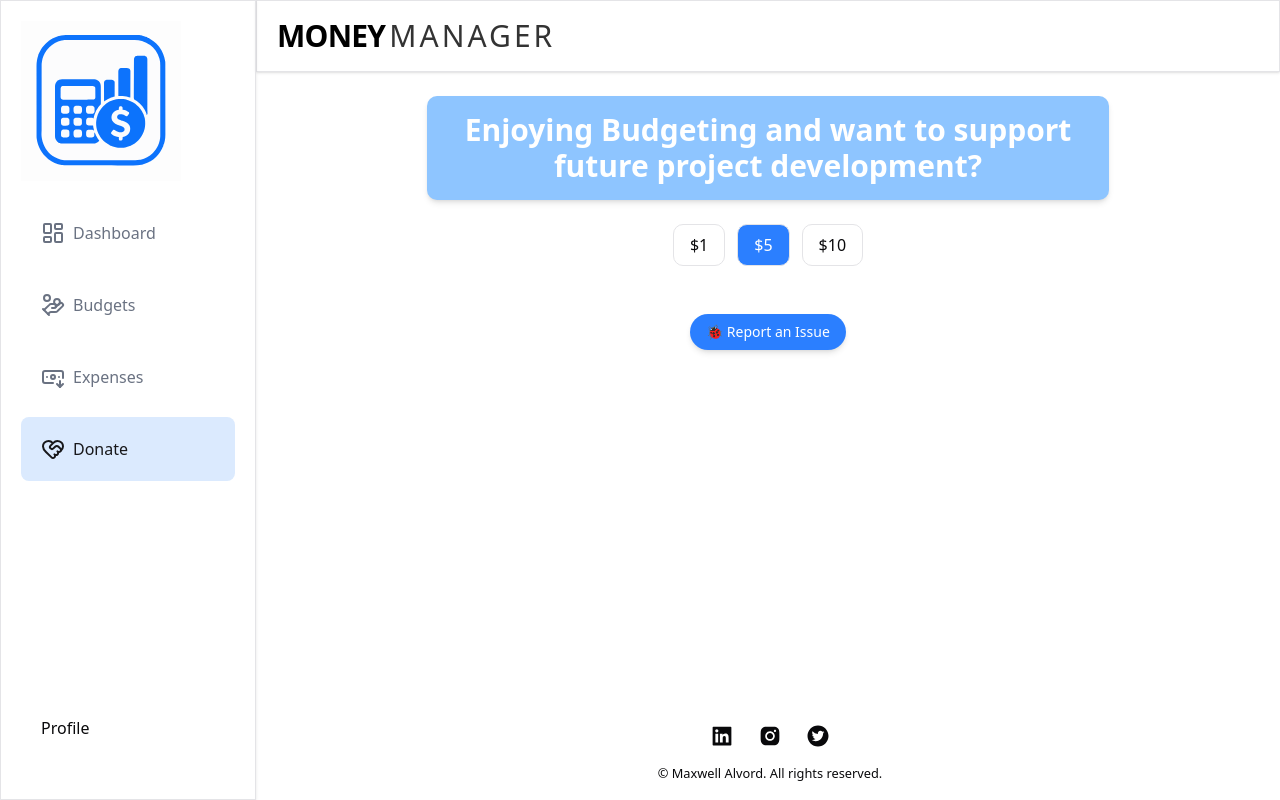
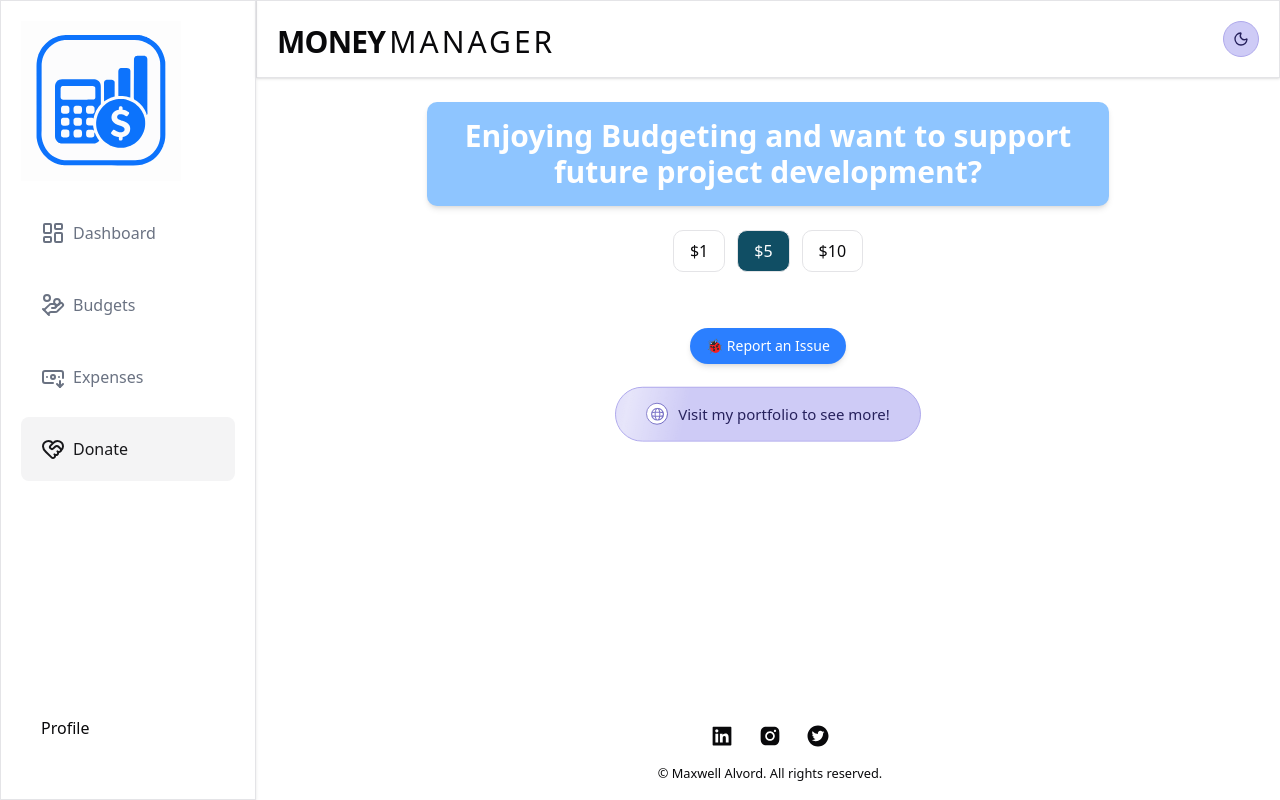
Before and after one commit to maxwellalvord/Money-Manager, a Next.js app: page /Dash/donate in a window 1280 px wide. Built offline with nearby package versions, Linux system fonts and the light colour scheme; no server answers.

Commit message:
add portfolio link to donation page,use next themes and create a toggle themes file to create button component, bug fix pay pal donation link

```diff
--- a/app/(routes)/Dash/_components/DashboardHeader.jsx
+++ b/app/(routes)/Dash/_components/DashboardHeader.jsx
@@ -1,14 +1,17 @@
 import { UserButton } from '@clerk/nextjs'
 import React from 'react'
+import ThemeToggle from '@/app/_components/ThemeToggle'
 
 function DashboardHeader() {
   return (
     <div className='p-5 shadow-sm border flex justify-between'>
-       <p className="text-3xl font-extrabold text-black tracking-tight uppercase leading-none flex items-end gap-1">
+       <p className="text-3xl font-extrabold text-foreground tracking-tight uppercase leading-none flex items-end gap-1">
         <span className="font-extrabold">Money</span>
-        <span className="font-light tracking-widest text-black/80">Manager</span>
+        <span className="font-light tracking-widest text-foreground">Manager</span>
       </p>
-      <div>
+      <div className="flex items-center gap-3">
+      <ThemeToggle />
+
         <UserButton />
       </div>
     </div>
--- a/app/(routes)/Dash/_components/SideNav.jsx
+++ b/app/(routes)/Dash/_components/SideNav.jsx
@@ -50,8 +50,8 @@ function SideNav() {
                     const Icon = menu.icon;
                     return (
                         <Link key={menu.id} href={menu.path}>
-                            <h2 key={menu.id} className={`flex gap-2 items-center text-gray-500 font-medium mb-2 p-5 rounded-md hover:text-primary hover:bg-blue-100
-                            ${path == menu.path && "bg-blue-100 text-primary"}
+                            <h2 key={menu.id} className={`flex gap-2 items-center text-gray-500 font-medium mb-2 p-5 rounded-md hover:text-primary hover:bg-ring
+                            ${path == menu.path && "bg-muted text-primary"}
                             `}>
                                 <Icon />
                                 {menu.name}
--- a/app/(routes)/Dash/budgets/_components/CreateBudget.jsx
+++ b/app/(routes)/Dash/budgets/_components/CreateBudget.jsx
@@ -51,7 +51,7 @@ function CreateBudget({ refreshData }) {
 
       <Dialog>
         <DialogTrigger className='w-full'>
-          <div className='bg-slate-100 p-10 rounded-md items-center flex flex-col border-2 border-dashed cursor-pointer hover:shadow-md'>
+          <div className='bg-background p-10 rounded-md items-center flex flex-col border-2 border-dashed cursor-pointer hover:shadow-md'>
             <h2 className='text-3xl'>+</h2>
             <h2>Create New Budget</h2>
           </div>
--- a/app/(routes)/Dash/donate/page.jsx
+++ b/app/(routes)/Dash/donate/page.jsx
@@ -9,6 +9,13 @@ import { AiFillTwitterCircle } from 'react-icons/ai'
 
 export default function Page() {
     const [tier, setTier] = useState("5");
+
+
+
+
+    const GLOBE_PATH =
+        "M10.27 14.1a6.5 6.5 0 0 0 3.67-3.45q-1.24.21-2.7.34-.31 1.83-.97 3.1M8 16A8 8 0 1 0 8 0a8 8 0 0 0 0 16m.48-1.52a7 7 0 0 1-.96 0H7.5a4 4 0 0 1-.84-1.32q-.38-.89-.63-2.08a40 40 0 0 0 3.92 0q-.25 1.2-.63 2.08a4 4 0 0 1-.84 1.31zm2.94-4.76q1.66-.15 2.95-.43a7 7 0 0 0 0-2.58q-1.3-.27-2.95-.43a18 18 0 0 1 0 3.44m-1.27-3.54a17 17 0 0 1 0 3.64 39 39 0 0 1-4.3 0 17 17 0 0 1 0-3.64 39 39 0 0 1 4.3 0m1.1-1.17q1.45.13 2.69.34a6.5 6.5 0 0 0-3.67-3.44q.65 1.26.98 3.1M8.48 1.5l.01.02q.41.37.84 1.31.38.89.63 2.08a40 40 0 0 0-3.92 0q-.25-1.2.63-2.08a4 4 0 0 1 .85-1.32 7 7 0 0 1 .96 0m-2.75.4a6.5 6.5 0 0 0-3.67 3.44 29 29 0 0 1 2.7-.34q.31-1.83.97-3.1M4.58 6.28q-1.66.16-2.95.43a7 7 0 0 0 0 2.58q1.3.27 2.95.43a18 18 0 0 1 0-3.44m.17 4.71q-1.45-.12-2.69-.34a6.5 6.5 0 0 0 3.67 3.44q-.65-1.27-.98-3.1";
+
 
 
     const tiers = ["1", "5", "10"];
@@ -30,8 +37,8 @@ export default function Page() {
                             setTier(val);
                         }}
                         className={`px-4 py-2 rounded-lg border ${tier === val
-                            ? "bg-blue-500 text-white"
-                            : "bg-white"
+                            ? "bg-chart-3 text-white"
+                            : "bg-background"
                             }`}
                     >
                         ${parseFloat(val)}
@@ -49,7 +56,7 @@ export default function Page() {
                 </p>
             )}
 
-            <div className={`w-80 ${!isValidTier ? "opacity-50 pointer-events-none" : ""}`}>
+            <div className={`w-80 rounded-2xl overflow-hidden m-1 ${!isValidTier ? "opacity-50 pointer-events-none" : ""}`}>
                 <PayPalScriptProvider
                     options={{
                         "client-id": process.env.NEXT_PUBLIC_PAYPAL_CLIENT_ID,
@@ -73,7 +80,7 @@ export default function Page() {
                                 headers: {
                                     "Content-Type": "application/json",
                                 },
-                                body: JSON.stringify({ tier }),
+                                body: JSON.stringify({ amount: parseFloat(tier) }),
                             });
 
                             const order = await res.json();
@@ -103,7 +110,7 @@ export default function Page() {
                 </PayPalScriptProvider>
             </div>
             <div className="fixed bottom-0 left-0 w-full flex justify-center">
-                <div className="ml-auto flex flex-col items-center justify-center py-4 px-6 bg-white w-[calc(100%-260px)]">
+                <div className="ml-auto flex flex-col items-center justify-center py-4 px-6 bg-background w-[calc(100%-260px)]">
 
                     <div className="mb-3 flex gap-6 text-2xl justify-center">
                         <a href="https://www.linkedin.com/in/maxwellalvord/"><AiFillLinkedin /></a>
@@ -125,6 +132,82 @@ export default function Page() {
             >
                 🐞 Report an Issue
             </a>
+
+
+
+            <a href="https://maxwellalvord.dev"
+                target="_blank"
+                rel="noopener noreferrer"
+                className="p-btn"
+            ><span className="p-btn__shimmer" />
+
+                <span className="p-btn__icon">
+                    <svg width="13" height="13" viewBox="0 0 16 16" fill="none">
+                        <path fillRule="evenodd" clipRule="evenodd" d={GLOBE_PATH} fill="#534AB7" />
+                    </svg>
+                </span>
+
+                <span>Visit my portfolio to see more!</span>
+            </a>
+            <style>{`
+        @keyframes shimmer {
+          from { transform: translateX(-100%) skewX(-12deg); }
+          to   { transform: translateX(250%)  skewX(-12deg); }
+        }
+        @keyframes pulse-ring {
+          0%   { box-shadow: 0 0 0  0px rgba(83,74,183,.35); }
+          70%  { box-shadow: 0 0 0 14px rgba(83,74,183,0);   }
+          100% { box-shadow: 0 0 0  0px rgba(83,74,183,0);   }
+        }
+        @keyframes float {
+          0%, 100% { transform: translateY(0);    }
+          50%       { transform: translateY(-5px); }
+        }
+
+        .p-btn {
+          display: inline-flex;
+          align-items: center;
+          gap: 10px;
+          padding: 15px 30px;
+          background: #CECBF6;
+          border: 1.5px solid #AFA9EC;
+          border-radius: 999px;
+          font-size: 15px;
+          font-weight: 500;
+          color: #26215C;
+          text-decoration: none;
+          position: relative;
+          overflow: hidden;
+          animation:
+            float      3s   ease-in-out infinite,
+            pulse-ring 2.8s ease-out   infinite;
+          transition: background 0.2s, border-color 0.2s, transform 0.15s;
+        }
+        .p-btn:hover  { background: #AFA9EC; border-color: #7F77DD; transform: translateY(-2px); }
+        .p-btn:active { transform: scale(0.97); }
+
+        .p-btn__shimmer {
+          position: absolute;
+          inset: 0;
+          width: 40%;
+          background: linear-gradient(90deg, transparent, rgba(255,255,255,.5), transparent);
+          animation: shimmer 2.4s ease-in-out infinite;
+          pointer-events: none;
+        }
+        .p-btn__icon {
+          width: 22px;
+          height: 22px;
+          border-radius: 50%;
+          border: 1.5px solid #534AB7;
+          background: #fff;
+          display: flex;
+          align-items: center;
+          justify-content: center;
+          flex-shrink: 0;
+        }
+
+        .p-btn:hover .p-btn__arrow { transform: translateX(3px) translateY(-3px); }
+      `}</style>
         </div>
     );
 }
--- a/app/(routes)/Dash/expenses/_components/ExpenseListTable.jsx
+++ b/app/(routes)/Dash/expenses/_components/ExpenseListTable.jsx
@@ -18,8 +18,8 @@ function ExpenseListTable({ expensesList, refreshData }) {
     }
     return (
         <div className='mt-2'>
-            <h2 className='font-bold text-lg'>Latest Expenses</h2>
-            <div className='grid grid-cols-4 bg-slate-200 p-2 mt-3'>
+            <h2 className='font-bold text-lg bg-sidebar-accent'>Latest Expenses</h2>
+            <div className='grid grid-cols-4 bg-output p-2 mt-3'>
                 <h2 className='font-bold'>Name</h2>
                 <h2 className='font-bold'>Amount</h2>
                 <h2 className='font-bold'>Date</h2>
@@ -31,7 +31,7 @@ function ExpenseListTable({ expensesList, refreshData }) {
                     ? new Date(expenses.createdAt)
                     : null;
                 return (
-                    <div key={expenses.id || i} className='grid grid-cols-4 bg-slate-100 p-2'>
+                    <div key={expenses.id || i} className='grid grid-cols-4 bg-output p-2'>
                         <h2>{expenses.name}</h2>
                         <h2>${expenses.amount}</h2>
                         <h2>{date ? date.toDateString() : '-'}</h2>
--- a/app/(routes)/Dash/expenses/page.jsx
+++ b/app/(routes)/Dash/expenses/page.jsx
@@ -68,21 +68,21 @@ function Expenses() {
 
       {/* Summary cards */}
       <div className="grid grid-cols-1 md:grid-cols-3 gap-4">
-        <div className="bg-slate-100 rounded-lg p-5 flex items-center justify-between">
+        <div className="bg-accent rounded-lg p-5 flex items-center justify-between">
           <div>
             <p className="text-sm text-gray-500">Total Spent</p>
             <p className="text-2xl font-bold">${totalSpent.toFixed(2)}</p>
           </div>
           <PiggyBank className="bg-primary p-2 h-10 w-10 rounded-full text-white" />
         </div>
-        <div className="bg-slate-100 rounded-lg p-5 flex items-center justify-between">
+        <div className="bg-accent rounded-lg p-5 flex items-center justify-between">
           <div>
             <p className="text-sm text-gray-500">No. of Expenses</p>
             <p className="text-2xl font-bold">{expensesList.length}</p>
           </div>
           <ReceiptText className="bg-primary p-2 h-10 w-10 rounded-full text-white" />
         </div>
-        <div className="bg-slate-100 rounded-lg p-5 flex items-center justify-between">
+        <div className="bg-accent rounded-lg p-5 flex items-center justify-between">
           <div>
             <p className="text-sm text-gray-500">Avg per Expense</p>
             <p className="text-2xl font-bold">${avgExpense}</p>
--- a/app/_components/Header.jsx
+++ b/app/_components/Header.jsx
@@ -4,6 +4,7 @@ import Image from 'next/image'
 import React from 'react'
 import { useUser, UserButton } from '@clerk/nextjs'
 import Link from 'next/link'
+
 
 function Header() {
   const { isSignedIn, isLoaded } = useUser();
--- /dev/null
+++ b/app/_components/ThemeToggle.jsx
@@ -0,0 +1,28 @@
+"use client";
+
+import { useTheme } from "next-themes";
+import { useEffect, useState } from "react";
+import { Sun, Moon } from "lucide-react";
+
+export default function ThemeToggle() {
+  const { theme, setTheme } = useTheme();
+  const [mounted, setMounted] = useState(false);
+
+  useEffect(() => setMounted(true), []);
+  if (!mounted) return <div className="w-9 h-9" />;
+
+  const isDark = theme === "dark";
+
+  return (
+    <button
+      onClick={() => setTheme(isDark ? "light" : "dark")}
+      aria-label={isDark ? "Switch to light mode" : "Switch to dark mode"}
+      className="w-9 h-9 rounded-full border border-[#AFA9EC] bg-[#CECBF6] dark:bg-[#26215C] dark:border-[#534AB7] flex items-center justify-center transition-all duration-200 hover:bg-[#AFA9EC] hover:border-[#7F77DD] dark:hover:bg-[#3C3489] hover:scale-105 active:scale-95"
+    >
+      {isDark
+        ? <Sun  size={16} className="text-[#AFA9EC] transition-transform duration-300 rotate-0" />
+        : <Moon size={16} className="text-[#26215C] transition-transform duration-300 rotate-0" />
+      }
+    </button>
+  );
+}
--- a/app/api/paypal/create-order/route.js
+++ b/app/api/paypal/create-order/route.js
@@ -21,7 +21,7 @@ async function getAccessToken() {
 export async function POST(req) {
   const { amount } = await req.json();
 
-  const safeAmount = Math.max(1, Number(amount) || 1).toFixed(2);
+  const safeAmount = Math.max(1, parseFloat(amount) || 1).toFixed(2);
 
   const accessToken = await getAccessToken();
 
```
Also changed, not shown: app/layout.js (+7 -4 lines).
